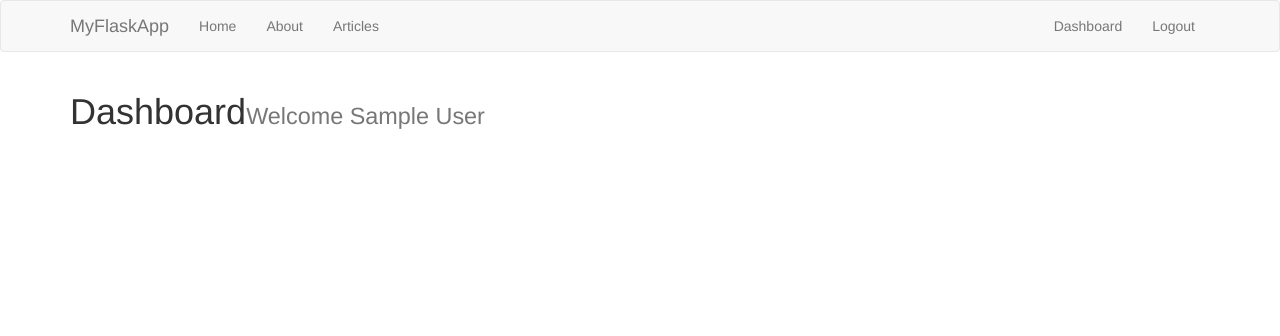
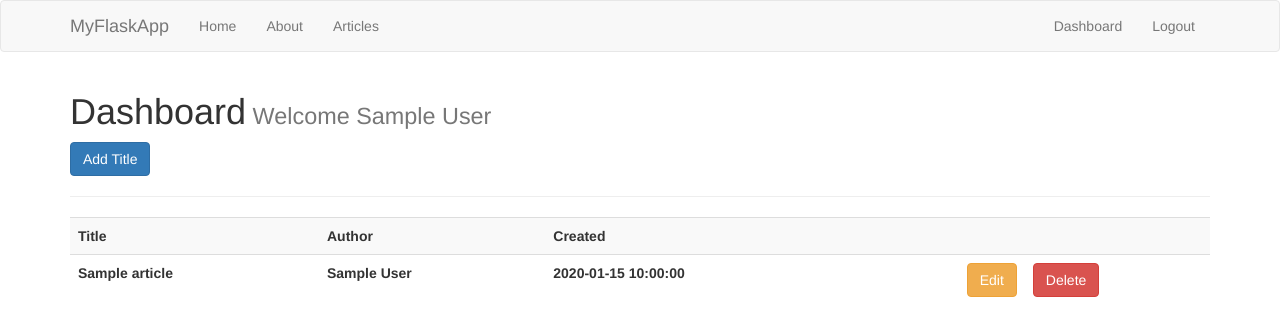
Before and after one commit to kazi-arafat/myFlaskApp, a Flask app: page /dashboard in a window 1280 px wide. Shown: the top 336 px of the page. Run offline with Flask 2, Linux system fonts and the light colour scheme; the visitor is signed in with stand-in values (Sample User, id 1); tables that the repository leaves empty or names only in its code hold one stand-in row (values such as "Sample post"); lists and menus that the app fills with data are empty; some libraries are stand-ins or nearby versions.

Commit message:
Article from database added

```diff
--- a/app.py
+++ b/app.py
@@ -30,12 +30,26 @@ def About():
 
 @app.route("/articles")
 def Articles():
-    return render_template("articles.html",articles = articles)
+    with mysql.connection.cursor() as curr:
+        getAllArticleQry = "SELECT id,title,author,body,registerDate FROM articles"
+        result = curr.execute(getAllArticleQry)
+        if (result > 0):
+            # We have article in table
+            articles = curr.fetchall()
+            # app.logger.info(articles)
+            return render_template("articles.html",articles=articles)
+        else:
+            # No Articles in DB
+            msg = "No article found."
+            return render_template("rticles.html",msg=msg)
 
 @app.route("/article/<string:id>")
 def Article(id):
-    return render_template("article.html",id=id)
-
+    with mysql.connection.cursor() as curr:
+        getSingleArticle = "SELECT id,title,author,body,registerDate FROM articles WHERE id = {0}".format(id)
+        result = curr.execute(getSingleArticle)
+        article = curr.fetchone()
+        return render_template("article.html",article=article)
 
 class RegisterForm(Form):
     name = StringField("Name ",[validators.Length(min=1,max=50)])
@@ -57,7 +71,7 @@ def Register():
 
         # Create Cursor
         with mysql.connection.cursor() as cur:
-            cur.execute("INSERT INTO user(name,email,username,password) VALUES('{0}','{1}','{2}','{3}')".format(name,email,username,password))
+            cur.execute("INSERT INTO user(name,email,username,password) VALUES(\"{0}\",\"{1}\",\"{2}\",\"{3}\")".format(name,email,username,password))
             # commit to db
             mysql.connection.commit()
         flash("Registered Successfully",'success')
@@ -107,6 +121,7 @@ def login_required(f):
     return wrap
 
 @app.route("/logout")
+@login_required
 def Logout():
     session.clear()
     flash("Logged Out Successfully",'success')
@@ -115,7 +130,39 @@ def Logout():
 @app.route("/dashboard")
 @login_required
 def Dashboard():
-    return render_template("dashboard.html")
+    with mysql.connection.cursor() as curr:
+        getAllArticleQry = "SELECT id,title,author,body,registerDate FROM articles"
+        result = curr.execute(getAllArticleQry)
+        if (result > 0):
+            # We have article in table
+            articles = curr.fetchall()
+            # app.logger.info(articles)
+            return render_template("dashboard.html",articles=articles)
+        else:
+            # No Articles in DB
+            msg = "No article found."
+            return render_template("dashboard.html",msg=msg)
+
+class ArticleForm(Form):
+    title = StringField("Title ",[validators.Length(min=1,max=500)])
+    body = TextAreaField("Body ",[validators.Length(min=30)])
+
+@app.route("/add_article",methods=['GET','POST'])
+@login_required
+def Add_Article():
+    form = ArticleForm(request.form)
+    if (request.method == 'POST' and form.validate()):
+        title = form.title.data
+        body = form.body.data
+        with mysql.connection.cursor() as curr:
+            articleInsertQuery = "INSERT INTO articles (title,author,body) VALUES (\"{0}\",\"{1}\",\"{2}\")".format(title,session['name'],body)
+            app.logger.info(articleInsertQuery)
+            curr.execute(articleInsertQuery)
+            mysql.connection.commit()
+
+        flash("Article created",'success')
+        return redirect(url_for("Dashboard"))
+    return render_template("add_article.html",form=form)
 
 
 if (__name__ == '__main__'):
--- a/templates/dashboard.html
+++ b/templates/dashboard.html
@@ -3,5 +3,27 @@
 {% block title %}Dashboard - My Flask App{% endblock %}
 
 {% block body %}
-    <h1>Dashboard<small>Welcome {{session.name}}</small></h1>
+    <h1>Dashboard<small> Welcome {{session.name}}</small></h1>
+    <a class="btn btn-primary" href="/add_article">Add Title</a>
+    <hr>
+    <table class="table table-striped">
+        <tr>
+
+            <th>Title</th>
+            <th>Author</th>
+            <th>Created</th>
+            <th></th>
+            <th></th>
+        </tr>
+        {% for article in articles %}
+        <tr>
+
+            <th>{{article.title}}</th>
+            <th>{{article.author}}</th>
+            <th>{{article.registerDate}}</th>
+            <th><a href="/edit_article/{{article.id}}" class="btn btn-warning pull-right" id="editarticle">Edit</a></th>
+            <th><a href="#" class="btn btn-danger" id="deletearticle" >Delete</a></th>
+        </tr>
+        {% endfor %}
+    </table>
 {% endblock %}
--- a/templates/home.html
+++ b/templates/home.html
@@ -7,5 +7,10 @@
     <h1>Welcome to FlaskApp</h1>
     <p class="lead">This site is developed to learn basics of Python Flask Framework following YouTube Series by Traversy Media.</p>
 
+    {% if session.logged_in == NULL %}
+        <a href="/register" class="btn btn-primary btn-lg">Register</a>
+        <a href="/login" class="btn btn-success btn-lg">Log In</a>
+    {% endif %}
+
 </div>
 {% endblock %}
--- a/templates/layout.html
+++ b/templates/layout.html
@@ -16,5 +16,16 @@
     </div>
     <script src="https://maxcdn.bootstrapcdn.com/bootstrap/3.3.7/js/bootstrap.min.js"></script>
     <script src="//cdn.ckeditor.com/4.6.2/basic/ckeditor.js"></script>
+    <script type="text/javascript">
+      CKEDITOR.replace('article_body')
+    </script>
+    <!-- <script src="https://cdn.ckeditor.com/ckeditor5/15.0.0/classic/ckeditor.js"></script>
+    <script>
+            ClassicEditor
+                .create( document.querySelector( '#article_body' ) )
+                .catch( error => {
+                    console.error( error );
+                } );
+        </script> -->
 </body>
 </html>
```
Also changed, not shown: templates/add_article.html (added, +17 -0 lines), templates/article.html (+7 -1 lines).
